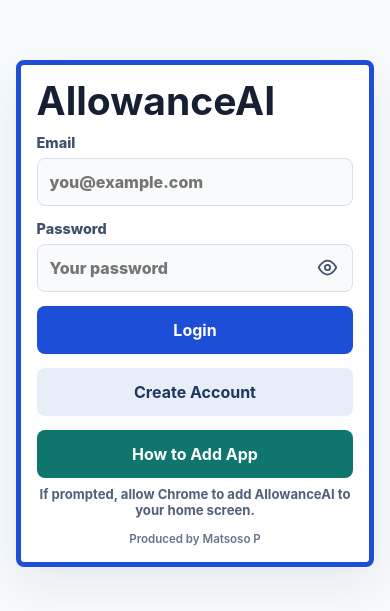
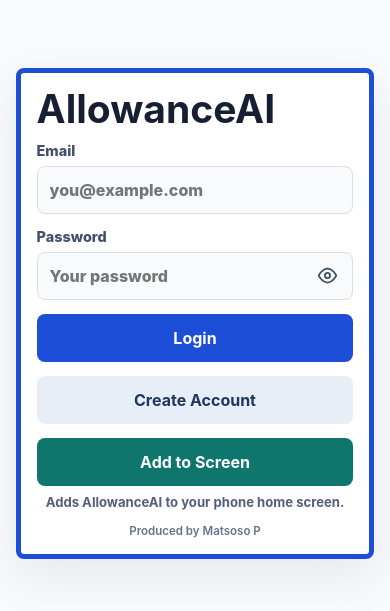
Before and after one commit to Matsoso-Phomolo/allowance-ai, a React (Vite) app in the folder allowanceai/frontend/: page / in a window 390 px wide. Shown: the part 109-720 px from the top of the page. Built offline with nearby package versions, Linux system fonts and the light colour scheme; no server answers.

Commit message:
Restore native mobile install prompt wording

```diff
--- a/allowanceai/frontend/public/sw.js
+++ b/allowanceai/frontend/public/sw.js
@@ -1,4 +1,4 @@
-const DEPLOYMENT_VERSION = "1.0.4";
+const DEPLOYMENT_VERSION = "1.0.5";
 const CACHE_NAME = `allowanceai-${DEPLOYMENT_VERSION}`;
 const APP_SHELL = [
   "/",
--- a/allowanceai/frontend/public/version.json
+++ b/allowanceai/frontend/public/version.json
@@ -1,3 +1,3 @@
 {
-  "version": "1.0.4"
+  "version": "1.0.5"
 }
--- a/allowanceai/frontend/src/App.jsx
+++ b/allowanceai/frontend/src/App.jsx
@@ -37,7 +37,7 @@
 import Login from "./components/Login";
 import Register from "./components/Register";
 
-const APP_VERSION = import.meta.env.VITE_APP_VERSION || "1.0.4";
+const APP_VERSION = import.meta.env.VITE_APP_VERSION || "1.0.5";
 
 export default function App() {
   const [budget, setBudget] = useState(null);
--- a/allowanceai/frontend/src/components/InstallButton.jsx
+++ b/allowanceai/frontend/src/components/InstallButton.jsx
@@ -67,7 +67,7 @@
       const instruction =
         /iPhone|iPad|iPod/i.test(window.navigator.userAgent)
           ? "On iPhone: tap Share, then Add to Home Screen."
-          : "Tap the three dots in the top-right browser menu, then choose Add to Home screen or Install app.";
+          : "Chrome will show the install prompt when the app is ready. You can also use the browser menu and choose Install app.";
       setMessage(instruction);
       setShowMobileHelp(true);
       return;
@@ -118,11 +118,11 @@
         type="button"
         onClick={handleDownload}
       >
-        {isMobile && !installPrompt ? "How to Add App" : isMobile ? "Add to Screen" : "Download App"}
+        {isMobile ? "Add to Screen" : "Download App"}
       </button>
       {!compact && (
         <p className="install-message">
-          {message || (isMobile ? "If prompted, allow Chrome to add AllowanceAI to your home screen." : "Choose Desktop when saving so it appears with your icons.")}
+          {message || (isMobile ? "Adds AllowanceAI to your phone home screen." : "Choose Desktop when saving so it appears with your icons.")}
         </p>
       )}
       {showMobileHelp && !compact && (
```
Also changed, not shown: 2 other files (tests, documents, lock files or other folders).
